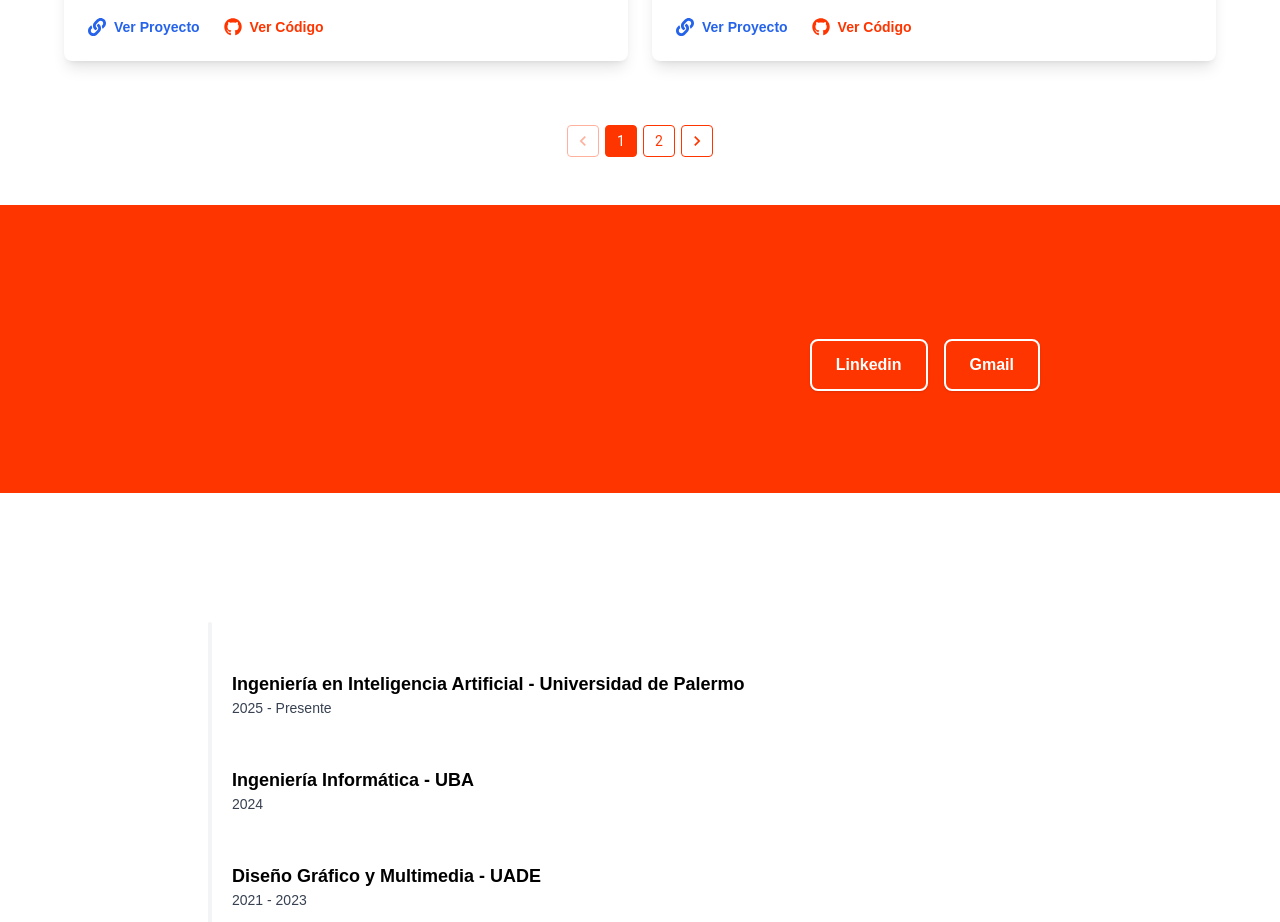
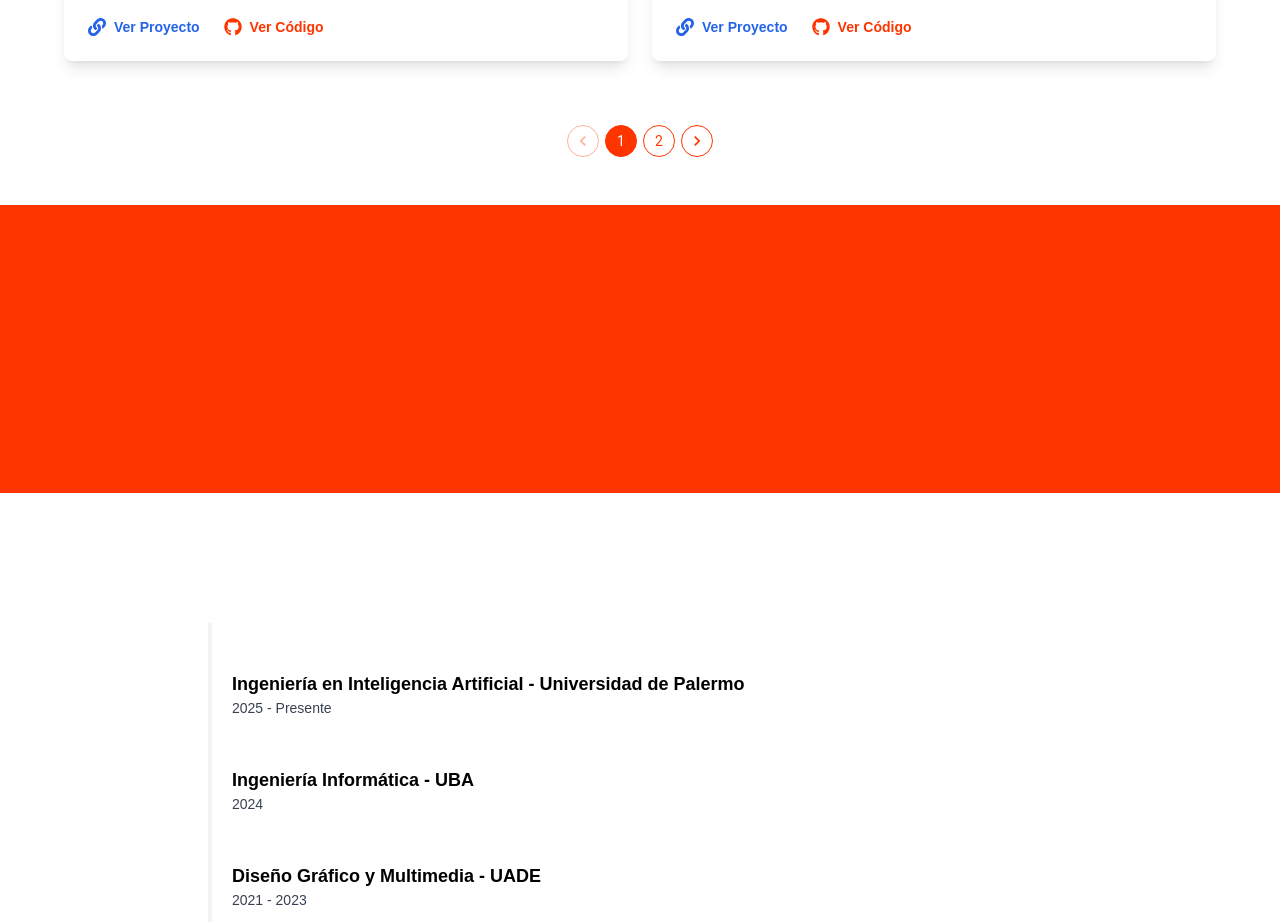
Before and after one commit to maticarrera12/MatiasCarrera, a React (Vite) app: page / in a window 1280 px wide. Shown: the part 3280-4202 px from the top of the page. Built offline with nearby package versions, Linux system fonts and the light colour scheme.

Commit message:
animation for cta links

```diff
--- a/src/components/CallToAction.jsx
+++ b/src/components/CallToAction.jsx
@@ -23,7 +23,18 @@ const CallToAction = () => {
       stagger: 0.08,
       opacity: 0,
     });
-  });
+      scrollTimeline.from(
+    ".link-button",
+    {
+      opacity: 0,
+      y: 30,
+      duration: 0.8,
+      ease: "power3.out",
+      stagger: 0.2,
+    }
+  );
+});
+
 
   return (
     <div
@@ -46,7 +57,7 @@ const CallToAction = () => {
             href="https://www.linkedin.com/in/matias-carrera"
             target="_blank"
             rel="noopener noreferrer"
-            className="px-6 py-3 rounded-lg bg-transparent text-white font-bold shadow hover:bg-white hover:text-flame border-2 border-white transition-colors duration-200 link"
+            className="px-6 py-3 rounded-lg bg-transparent text-white font-bold shadow hover:bg-white hover:text-flame border-2 border-white transition-colors duration-200 link-button"
           >
             Linkedin
           </a>
@@ -54,7 +65,7 @@ const CallToAction = () => {
             href="https://mail.google.com/mail/?view=cm&to=mcarreradev12@gmail.com"
             target="_blank"
             rel="noopener noreferrer"
-            className="px-6 py-3 rounded-lg bg-transparent text-white font-bold shadow hover:bg-white hover:text-flame border-2 border-white transition-colors duration-200"
+            className="px-6 py-3 rounded-lg bg-transparent text-white font-bold shadow hover:bg-white hover:text-flame border-2 border-white transition-colors duration-200 link-button"
           >
             Gmail
           </a>
--- a/src/components/PaginationComponent.jsx
+++ b/src/components/PaginationComponent.jsx
@@ -11,7 +11,6 @@ const PaginationComponent = ({ totalItems, itemsPerPage, currentPage, onPageChan
         page={currentPage}
         onChange={(event, value) => onPageChange(value)}
         variant="outlined"
-        shape="rounded"
         sx={{
           "& .MuiPaginationItem-root": {
             color: "#FF3500",
```
